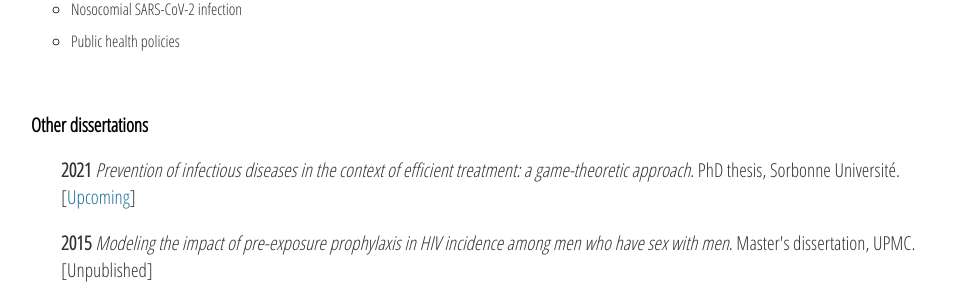
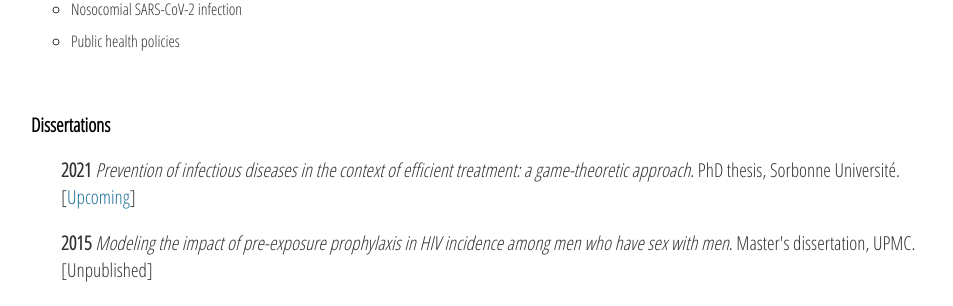
Before and after one commit to sjijon/sjijon.github.io, a Jekyll site: the page built from research.html, in a window 1280 px wide. Shown: the part 1381-1687 px from the top of the page, without its empty margins (161-1114 px from the left). Built offline with Jekyll 4.4.1, drawn with Linux system fonts in a browser that asks for light colours; nearby versions of some CDN libraries.

Commit message:
Uptade titles

```diff
--- a/research.html
+++ b/research.html
@@ -45,7 +45,7 @@ title: Research
 	</ul>
 	</br>
 
-	<h3> Other dissertations</h3>
+	<h3> Dissertations</h3>
 	<p style="padding-left:30px;">
 		<strong>2021</strong> <em>Prevention of infectious diseases in the context of efficient treatment: a game-theoretic approach</em>. PhD thesis, Sorbonne Université. [<a href="https://theses.fr/s267442"
 																 target= "_blank">Upcoming</a>]
```
